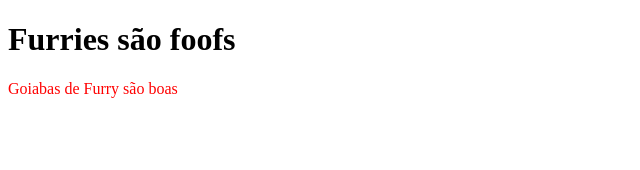
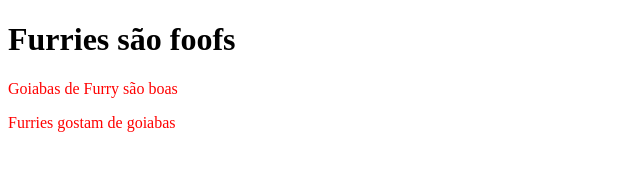
Before and after one commit to joaodetebayo/joaodetebayo.github.io, a plain HTML site: page index.html in a window 1280 px wide. Shown: the whole page, without its empty margins (0-640 px from the left). Drawn offline with Linux system fonts and the light colour scheme.

Commit message:
Update index.html

```diff
--- a/index.html
+++ b/index.html
@@ -9,5 +9,6 @@
 <body>
   <h1>Furries são foofs</h1>
   <p>Goiabas de Furry são boas</p>
+  <p>Furries gostam de goiabas</p>
 </body>
 </html>
```
